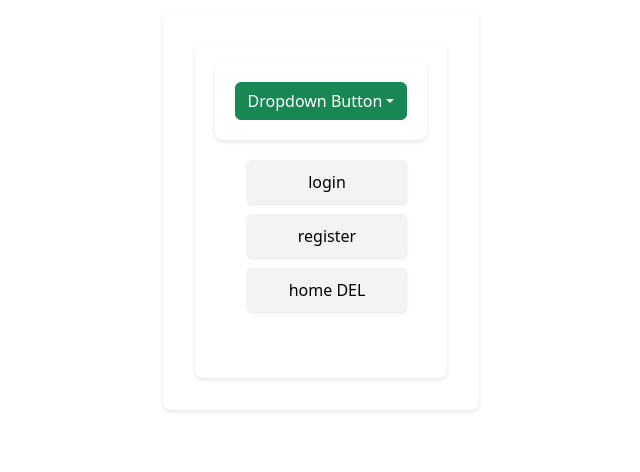
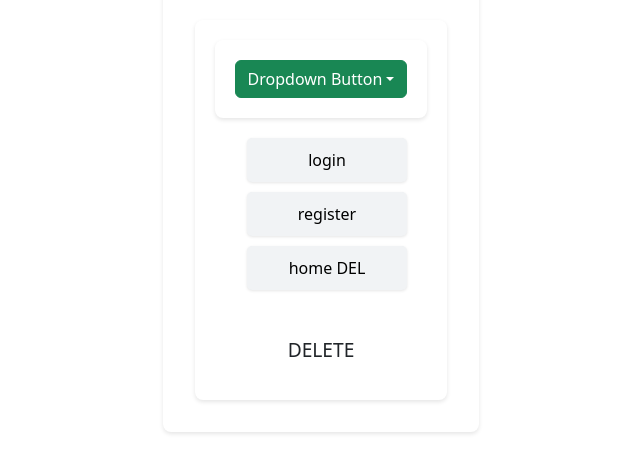
Before and after one commit to topshager/dropnox-django, a React (Vite) app in the folder frontend/: page /bin_Api/1 in a window 1280 px wide. Shown: the part 350-822 px from the top of the page, without its empty margins (319-959 px from the left). Built offline with nearby package versions, Linux system fonts and the light colour scheme.

Commit message:
Update bin_Api.jsx

```diff
--- a/frontend/src/pages/bin/bin_Api.jsx
+++ b/frontend/src/pages/bin/bin_Api.jsx
@@ -4,10 +4,8 @@ import { useParams } from "react-router-dom";
 function Bin(){
   const { id } = useParams();
   <p>{id}</p>
-  console.log(id);
-  return (
-  <p>{id}</p>
-
+  return(
+    <p>DELETE</p>
   );
 };
 
```
